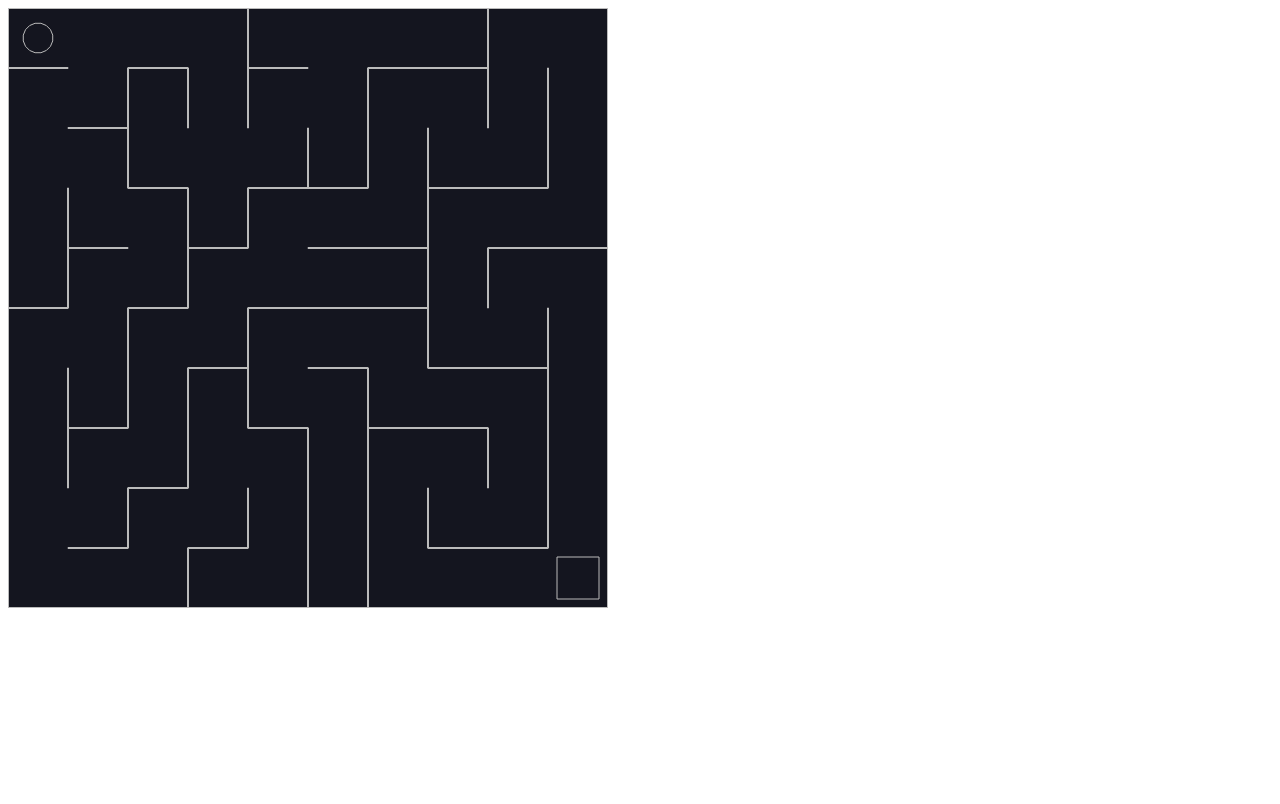
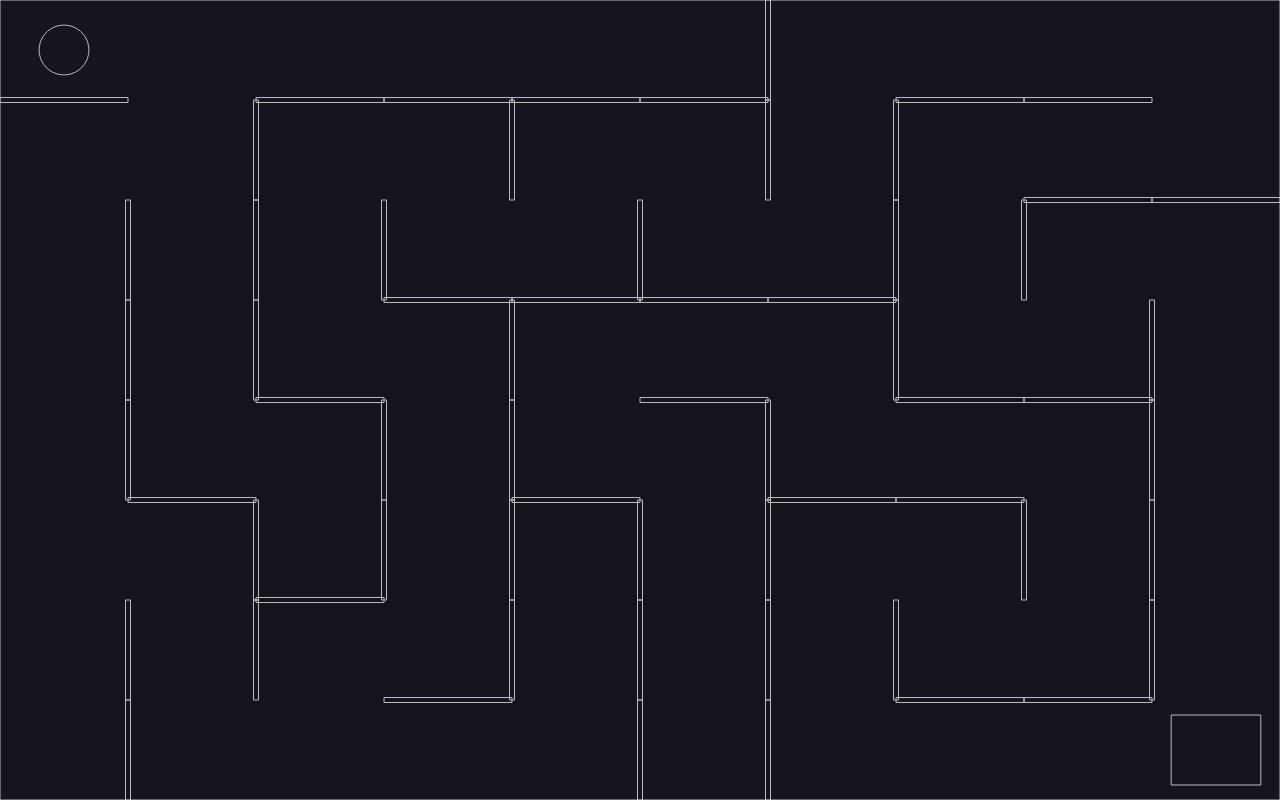
Before and after one commit to magaranin/JavascriptBootcampCourse, a plain HTML site: page JSWithCanvasAPI/index.html in a window 1280 px wide. Drawn offline with nearby package versions, Linux system fonts and the light colour scheme.

Commit message:
JSWithCanvasAPI: refactoring for rectangular mazes

```diff
--- a/JSWithCanvasAPI/index.html
+++ b/JSWithCanvasAPI/index.html
@@ -5,6 +5,11 @@
     <meta http-equiv="X-UA-Compatible" content="IE=edge">
     <meta name="viewport" content="width=device-width, initial-scale=1.0">
     <script src="https://cdnjs.cloudflare.com/ajax/libs/matter-js/0.18.0/matter.min.js"></script>
+    <style>
+        body {
+            margin:0
+        }
+    </style>
 </head>
 <body>
     <script src="script.js"></script>
--- a/JSWithCanvasAPI/script.js
+++ b/JSWithCanvasAPI/script.js
@@ -1,12 +1,19 @@
-const {Engine, Render, Runner, World, Bodies} = Matter;
+const {Engine, Render, Runner, World, Bodies, Body, Events} = Matter;
 
-const cells = 10;
-const width = 600;
-const height = 600;
+const acceleration = 1;
+const innerWallThickness = 5;
+const cellsHorizontal = 10;
+const cellsVerticals = 8;
+const width = window.innerWidth;
+const height = window.innerHeight;
 
-const unitLength = width / cells;
+
+const unitLengthX = width / cellsHorizontal;
+const unitLengthY = height / cellsVerticals;
 
 const engine = Engine.create();
+//disable gravity
+engine.world.gravity.y = 0;
 const {world} = engine;
 const render = Render.create({
     element: document.body,
@@ -21,13 +28,15 @@ const render = Render.create({
 Render.run(render);
 Runner.run(Runner.create(), engine);
 
-
+const thickness = 100;
 //Walls
 const walls = [
-    Bodies.rectangle(width / 2 , 0, width, 1, {isStatic: true}),
-    Bodies.rectangle(width / 2, height, height, 1, {isStatic: true}),
-    Bodies.rectangle(0, height / 2, 1, height, {isStatic: true}),
-    Bodies.rectangle(width, height / 2, 1, height, {isStatic: true})
+    //X
+    Bodies.rectangle(width / 2 , -(thickness/2), width, thickness, {isStatic: true}),
+    Bodies.rectangle(width / 2, height + (thickness/2), width, thickness, {isStatic: true}),
+    //Y
+    Bodies.rectangle(-(thickness/2), height / 2, thickness, height, {isStatic: true}),
+    Bodies.rectangle(width + (thickness/2), height / 2, thickness, height, {isStatic: true})
 ];
 World.add(world, walls);
 
@@ -46,21 +55,21 @@ const shuffle = (arr) => {
     return arr;
 };
 
-const grid = Array(cells )
+const grid = Array(cellsVerticals)
 .fill(null)
-.map(() => Array(cells ).fill(false));
+.map(() => Array(cellsHorizontal).fill(false));
 
-const verticals = Array(cells)
+const verticals = Array(cellsVerticals)
 .fill(null)
-.map(() => Array(cells - 1).fill(false));
+.map(() => Array(cellsHorizontal - 1).fill(false));
 
-const horizontals = Array(cells - 1)
+const horizontals = Array(cellsVerticals - 1)
 .fill(null)
-.map(() => Array(cells ).fill(false));
+.map(() => Array(cellsHorizontal).fill(false));
 
 //start row/column coordinates
-const startRow = Math.floor(Math.random() * cells);
-const startColumn = Math.floor(Math.random() * cells);
+const startRow = Math.floor(Math.random() * cellsVerticals);
+const startColumn = Math.floor(Math.random() * cellsHorizontal);
 
 //iterating through the maze
 const stepThroughCell = (row, column) => {
@@ -83,7 +92,7 @@ const stepThroughCell = (row, column) => {
         const [nextRow, nextColumn, direction] = neighbor;
 
     //see if that neighbor is out of bounds
-        if (nextRow < 0 || nextRow >= cells || nextColumn < 0 || nextColumn >= cells) {
+        if (nextRow < 0 || nextRow >= cellsVerticals || nextColumn < 0 || nextColumn >= cellsHorizontal) {
             continue;
         }
     //if we have visited that neighbor, continue to next neighbor
@@ -114,14 +123,15 @@ horizontals.forEach((row, rowIndex) => {
 
         const wall = Bodies.rectangle(
             // X coordinates
-            columnIndex * unitLength + unitLength / 2,
+            columnIndex * unitLengthX + unitLengthX / 2,
             // Y coordinates
-            rowIndex * unitLength + unitLength,
+            rowIndex * unitLengthY + unitLengthY,
             //Wide
-            unitLength,
+            unitLengthX,
             //tall
-            1,
+            innerWallThickness,
             {
+                label: 'wall',
                 isStatic: true
             }
         );
@@ -137,14 +147,15 @@ verticals.forEach((row, rowIndex) => {
 
         const wall = Bodies.rectangle(
             // X coordinates
-            columnIndex * unitLength + unitLength,
+            columnIndex * unitLengthX + unitLengthX,
             // Y coordinates
-            rowIndex * unitLength + unitLength / 2,
+            rowIndex * unitLengthY + unitLengthY / 2,
             //Wide
-            1,
+            innerWallThickness,
             //tall
-            unitLength,
+            unitLengthY,
             {
+                label: 'wall',
                 isStatic: true
             }
         );
@@ -155,29 +166,69 @@ verticals.forEach((row, rowIndex) => {
 //Goal
 const goal = Bodies.rectangle(
     // X coordinate
-    width - unitLength / 2,
+    width - unitLengthX / 2,
     // Y coordinate
-    height - unitLength / 2,
+    height - unitLengthY / 2,
     //width
-    unitLength * 0.7,
+    unitLengthX * 0.7,
     //height
-    unitLength * 0.7,
+    unitLengthY * 0.7,
     {
-        isStatic: true
+        label: 'goal',
+        isStatic: false
     }
 );
 World.add(world, goal);
 
+//radius of the ball
+const ballRadius = Math.min(unitLengthX, unitLengthY) / 4;
 //Ball
 const ball = Bodies.circle(
     // X coordinate
-    unitLength / 2,
+    unitLengthX / 2,
     // Y coordinate
-    unitLength / 2,
+    unitLengthY / 2,
     //ball size
-    unitLength * 0.25,
-    {
-        isStatic: true
+    ballRadius, {
+       label: 'ball'
     }
 );
 World.add(world, ball);
+
+document.addEventListener('keydown', event => {
+    const {x, y} = ball.velocity;
+    //up
+    if (event.keyCode === 87) {
+       Body.setVelocity(ball, {x, y: y - acceleration});
+    }
+    //right
+    if (event.keyCode === 68) {
+        Body.setVelocity(ball, {x: x + acceleration, y});
+    }
+    //down
+    if (event.keyCode === 83) {
+        Body.setVelocity(ball, {x, y: y + acceleration});
+    }
+    //left
+    if (event.keyCode === 65) {
+        Body.setVelocity(ball, {x: x - acceleration, y});
+    }
+})
+
+// Win Condition
+
+Events.on(engine, 'collisionStart', event => {
+    event.pairs.forEach((collision) => {
+        const labels = ['ball', 'goal'];
+        if (labels.includes(collision.bodyA.label) && labels.includes(collision.bodyB.label)) {
+            // turn gravity on
+            world.gravity.y = 1;
+            //loop over all the shapes
+            world.bodies.forEach(body => {
+                if (body.label === 'wall') {
+                    Body.setStatic(body, false);
+                }
+            });
+        }
+    });
+});
```
